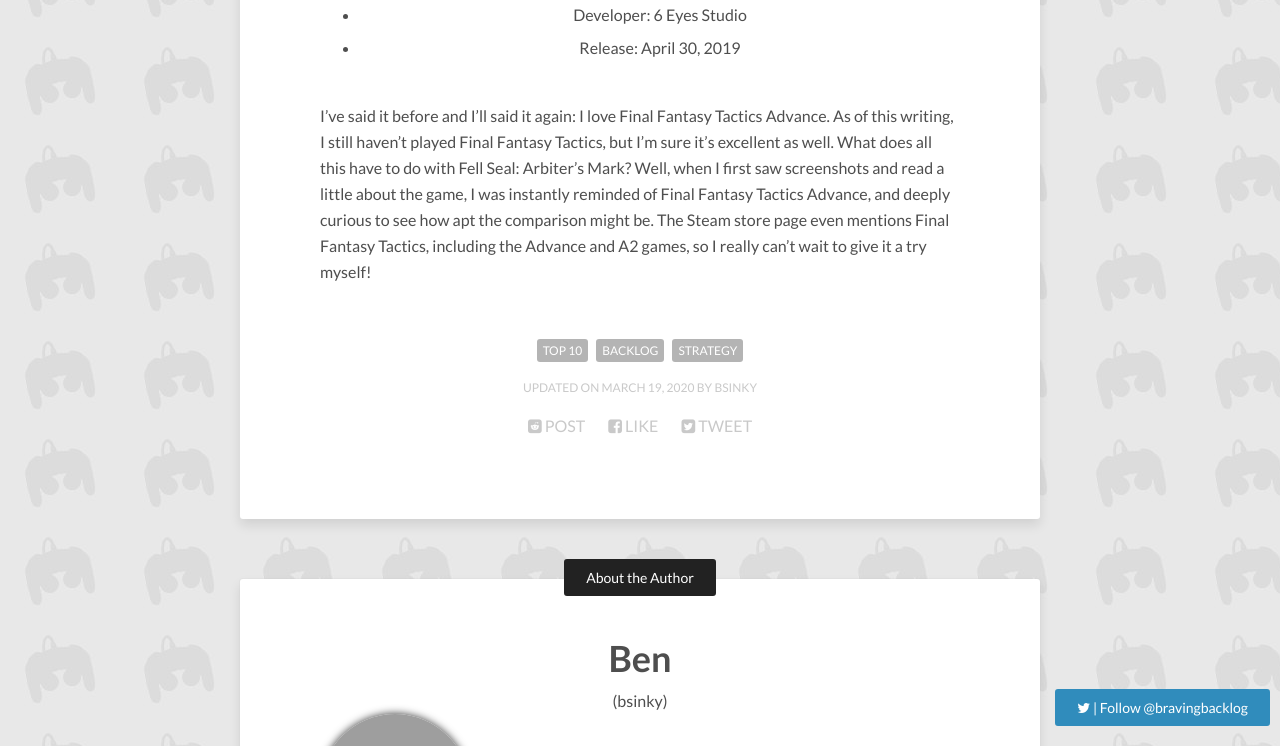
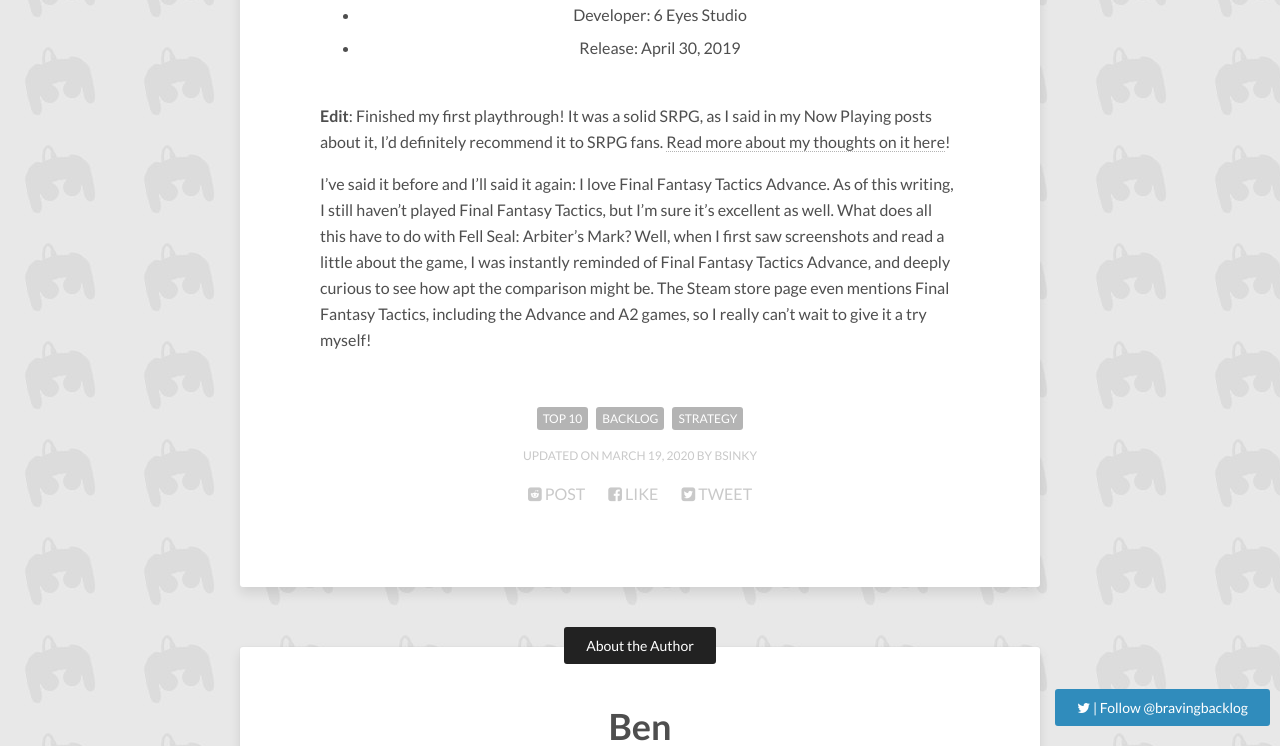
Before and after one commit to BravingTheBacklog/bravingthebacklog.github.io, a Jekyll site: the page built from _posts/2020-03-19-top-10-strategy-games-in-my-steam-backlog-2020-.md, in a window 1280 px wide and 900 px high, scrolled down 5892 px, cut to the strip 154-900 px from the top of the window. Built offline with Jekyll 4.4.1, drawn with Linux system fonts in a browser that asks for light colours; nearby versions of some CDN libraries; comment, search, counter and statistics services are not loaded; some of the changed text lies outside the part shown.

Commit message:
Check Fell Seal: Arbiter's Mark off of Steam Strategy game backlog list

```diff
--- a/_posts/2020-03-19-top-10-strategy-games-in-my-steam-backlog-2020-.md
+++ b/_posts/2020-03-19-top-10-strategy-games-in-my-steam-backlog-2020-.md
@@ -123,7 +123,12 @@
 tactical combat, I'm also looking forward to the exploration and stealth
 elements here. It should be pretty cool!
 
-## 1. {% include game.html game="Fell Seal Arbiter's Mark" %}
+## 1. {% include game.html game="Fell Seal Arbiter's Mark" checkmark="" %}
+
+**Edit**: Finished my first playthrough! It was a solid SRPG, as I said in my
+Now Playing posts about it, I'd definitely recommend it to SRPG fans. [Read more
+about my thoughts on it here]({% post_url 2020-06-08-what-im-playing-no-75
+%}#FellSeal:ArbitersMark)!
 
 I've said it before and I'll said it again: I love Final Fantasy Tactics
 Advance. As of this writing, I still haven't played Final Fantasy Tactics, but
```
